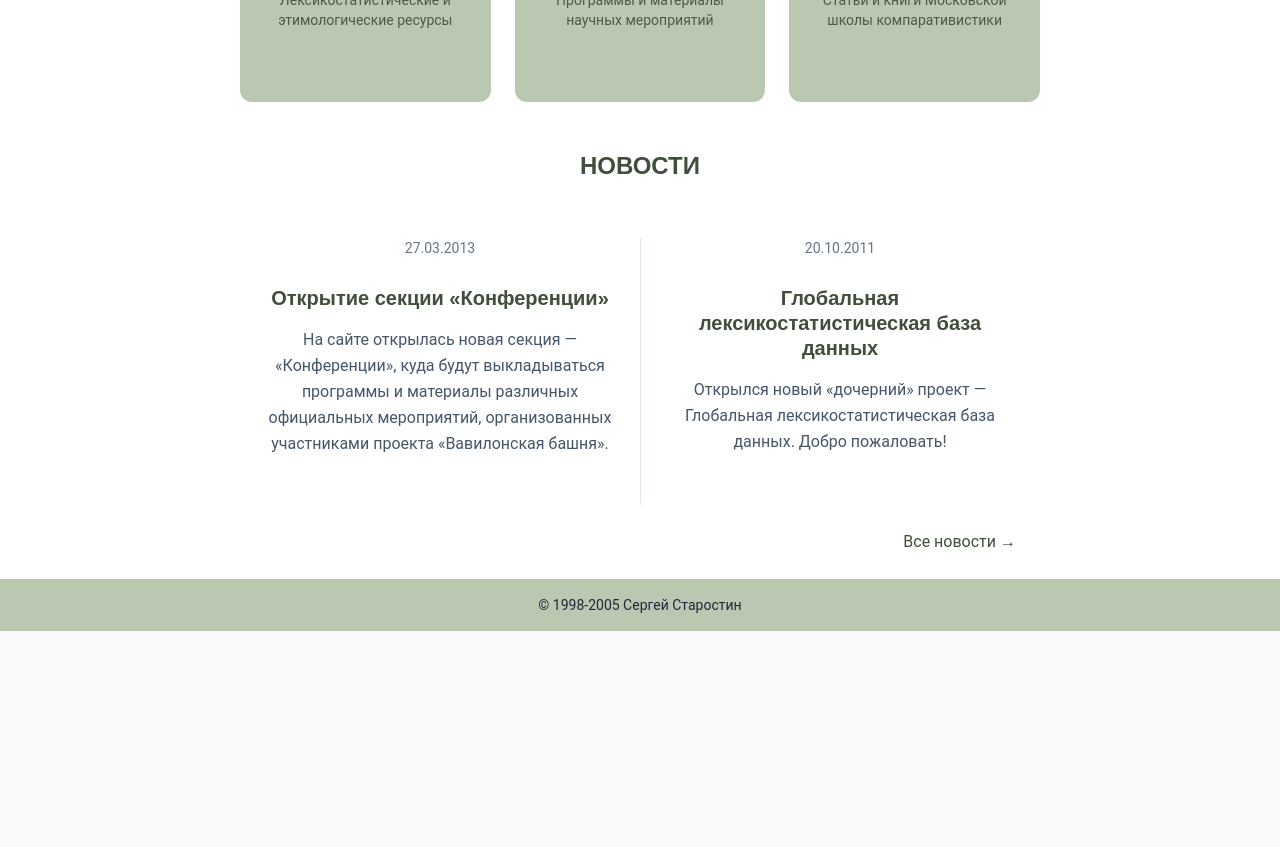
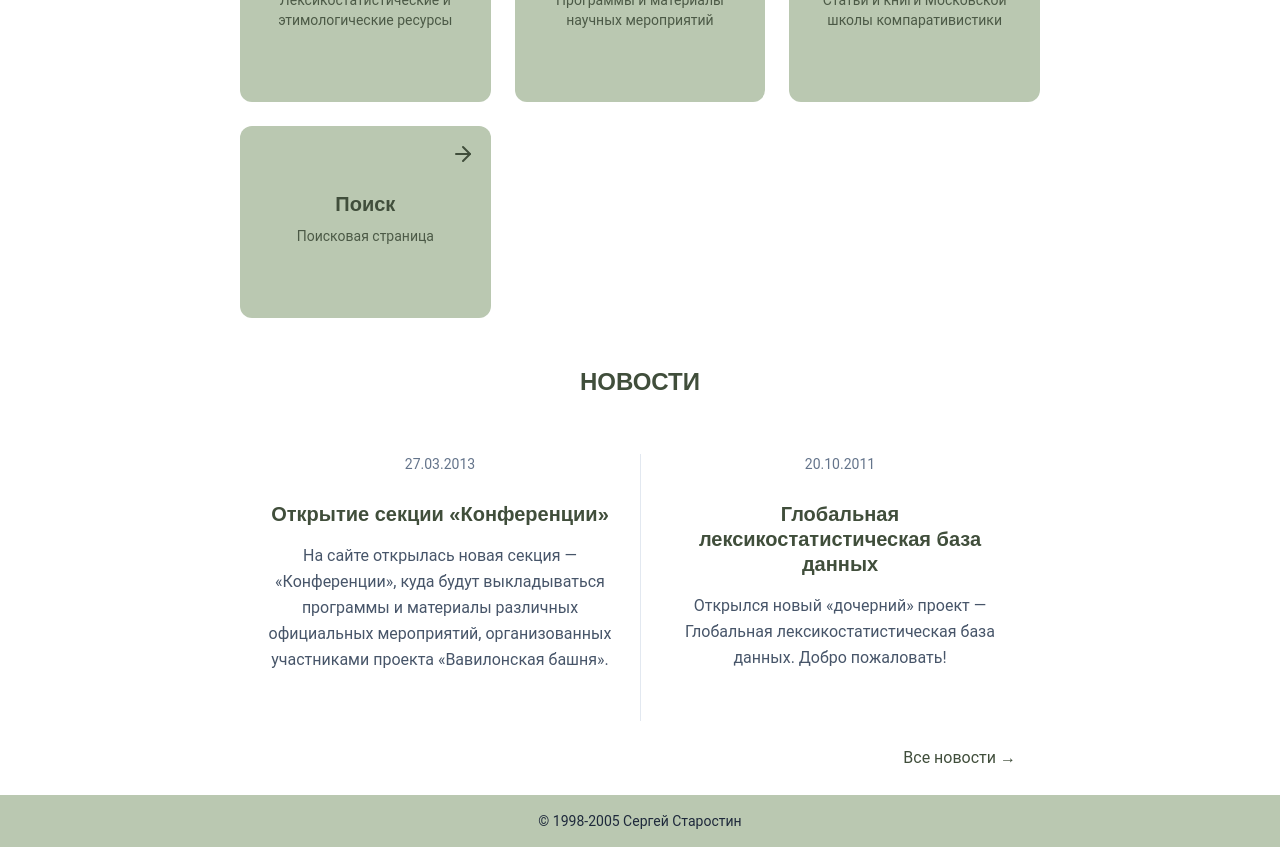
Before and after one commit to shvn-inna/starlingweb, a React (Vite) app: page / in a window 1280 px wide. Shown: the part 1400-2247 px from the top of the page. Before the commit the page ends 2031 px from the top, so only its background shows below. Built offline with nearby package versions, Linux system fonts and the light colour scheme.

Commit message:
trial search page added

```diff
--- a/src/App.jsx
+++ b/src/App.jsx
@@ -5,6 +5,7 @@ import SectionRoute from "./pages/SectionRoute";
 import NewsPage from "./pages/NewsPage";
 import ConferencesPage from "./pages/ConferencesPage";
 import PublicationsPage from "./pages/PublicationsPage";
+import Search from "./pages/Search";
 
 export default function App() {
   return (
@@ -24,6 +25,8 @@ export default function App() {
     <Route path="/resources/conferences" element={<ConferencesPage />} />
     <Route path="/resources/:section" element={<SectionRoute />} />
 
+    <Route path="/search" element={<Search />} />
+
 </Route>
 
 <Route path="/" element={<Welcome />} />
--- a/src/components/welcome/WelcomeCollections.jsx
+++ b/src/components/welcome/WelcomeCollections.jsx
@@ -21,6 +21,12 @@ export default function WelcomeCollections() {
       title: "Публикации",
       description: "Статьи и книги Московской школы компаративистики",
       path: "/resources/publications"
+    },
+    {
+      type: "РЕСУРС",
+      title: "Поиск",
+      description: "Поисковая страница",
+      path: "/search"
     }
   ];
 
@@ -43,17 +49,14 @@ export default function WelcomeCollections() {
                        hover:bg-dark
                        transition-colors duration-300 rounded-xl"
           >
-            {/* Затемнение при наведении */}
             <div className="absolute inset-0 bg-gradient-to-t from-dark/40 to-transparent
                             opacity-0 group-hover:opacity-100
                             transition-opacity duration-300 rounded-xl" />
 
-            {/* Стрелка справа вверху */}
             <div className="absolute top-4 right-4 text-dark group-hover:text-light transition-colors duration-300">
               <ArrowRight size={24} />
             </div>
 
-            {/* Текст внизу слева */}
             <div className="absolute bottom-0 left-0 w-full p-6
                             text-dark group-hover:text-light
                             transition-colors duration-300">
```
Also changed, not shown: src/components/search/Query.jsx (added), src/components/search/QueryOutput.jsx (added).
